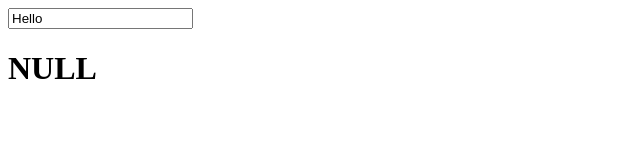
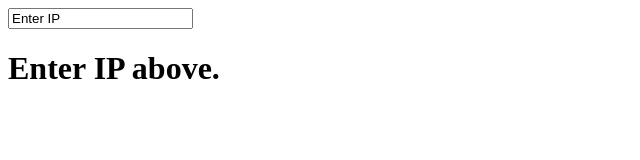
Before and after one commit to TychoWerner/avolitesweb, a plain HTML site: page index.html in a window 1280 px wide. Shown: the whole page, without its empty margins (0-640 px from the left). Drawn offline with Linux system fonts and the light colour scheme.

Commit message:
Changed description and variable now
~ Changed the changing text to be more descriptive
~ Now changes to variable assigned before

```diff
--- a/index.html
+++ b/index.html
@@ -5,12 +5,12 @@
 </head>
 
 <body>
-<input type="text" name="txt" value="Hello" onchange="myFunction(this.value)">
-  <h1 id="displaytext">NULL</h1>
+<input type="text" name="txt" value="Enter IP" onchange="myFunction(this.value)">
+  <h1 id="displaytext">Enter IP above.</h1>
 <script>
 function myFunction(val) {
   var ip = val;
-  document.getElementById("displaytext").innerHTML = "CHANGES";
+  document.getElementById("displaytext").innerHTML = ip;
 }
 </script>
 </body>
```
